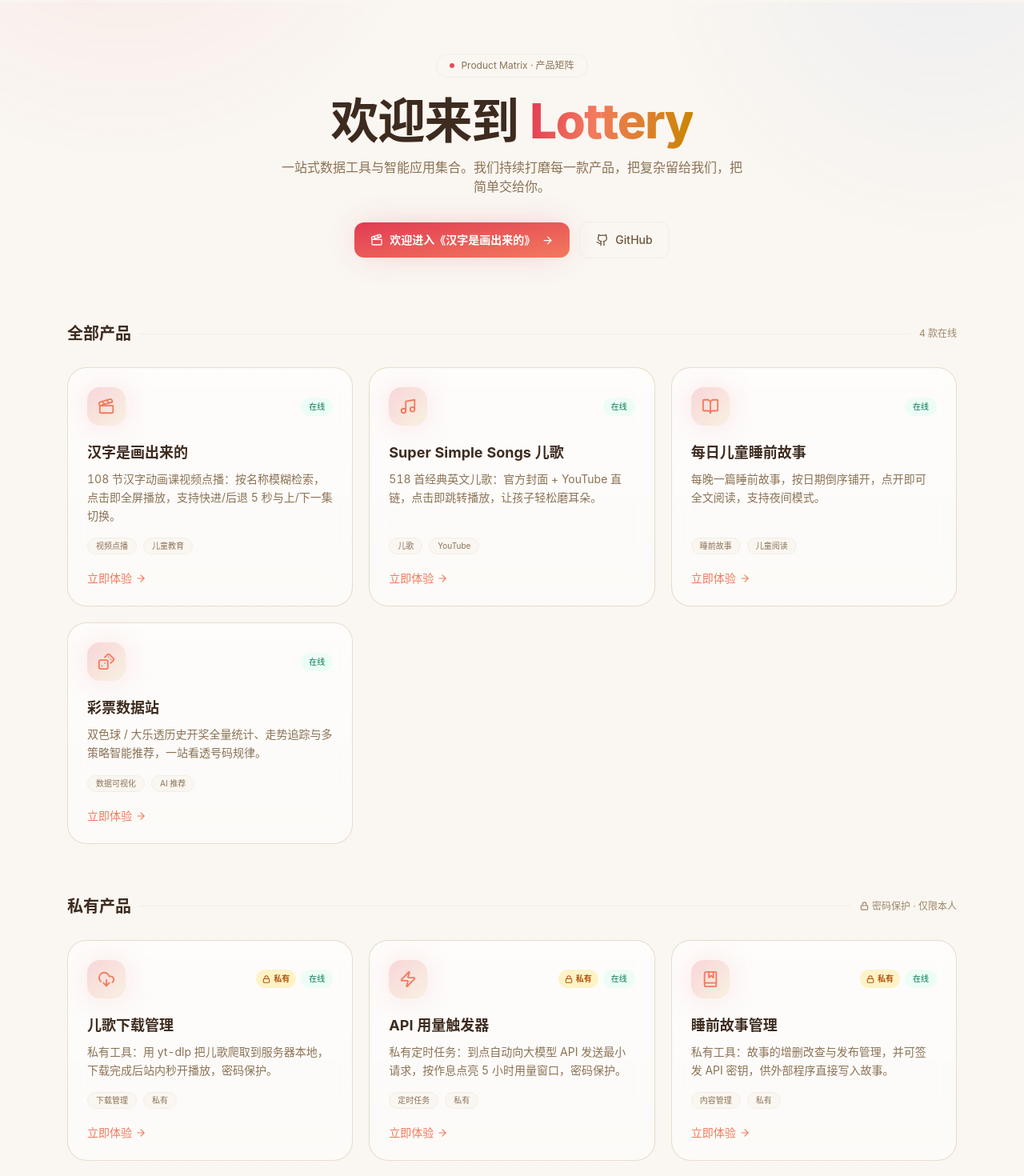
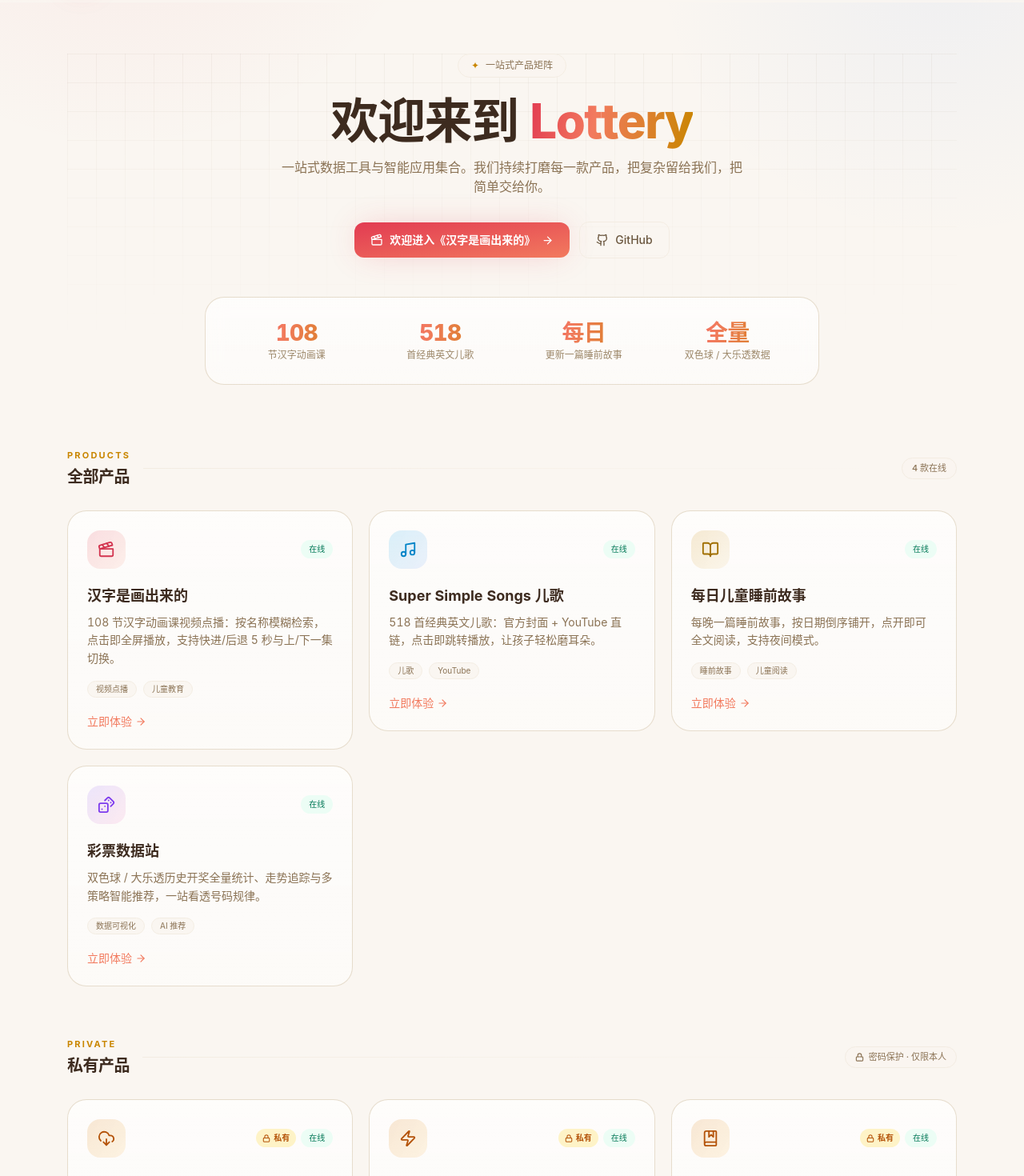
Before and after one commit to Congxiang1994/Lottery, a React (Vite) app in the folder frontend/: page / in a window 1280 px wide. Shown: the part 60-1530 px from the top of the page at 80% size. Built offline with nearby package versions, Linux system fonts and the light colour scheme; no server answers.

Commit message:
portal: 首页质感升级——图标配色/入场动画/数据亮点条/hero纹理/双层阴影

```diff
--- a/frontend/src/index.css
+++ b/frontend/src/index.css
@@ -55,7 +55,43 @@ body {
 .card-hover:hover {
   transform: translateY(-4px);
   border-color: rgba(201, 134, 0, 0.45);
-  box-shadow: 0 18px 40px -18px rgba(61, 43, 31, 0.25);
+  /* 双层阴影：近实贴边 + 远虚扩散，更有「浮起」质感 */
+  box-shadow:
+    0 4px 10px -4px rgba(61, 43, 31, 0.12),
+    0 24px 48px -20px rgba(61, 43, 31, 0.28);
+}
+
+/* hero 顶部极淡网格纹理，向下渐隐 */
+.hero-grid {
+  background-image:
+    linear-gradient(rgba(139, 115, 85, 0.07) 1px, transparent 1px),
+    linear-gradient(90deg, rgba(139, 115, 85, 0.07) 1px, transparent 1px);
+  background-size: 36px 36px;
+  -webkit-mask-image: linear-gradient(to bottom, rgba(0, 0, 0, 0.9), transparent 85%);
+  mask-image: linear-gradient(to bottom, rgba(0, 0, 0, 0.9), transparent 85%);
+}
+
+/* ---------- 首页卡片图标配色（tint-*）----------
+   浅色底 + 同系深色图标，hover 光晕由卡片统一处理。 */
+.tint-red {
+  background: linear-gradient(135deg, rgba(226, 59, 82, 0.16), rgba(242, 122, 94, 0.1));
+  color: #d33550;
+}
+.tint-sky {
+  background: linear-gradient(135deg, rgba(14, 165, 233, 0.15), rgba(59, 130, 246, 0.1));
+  color: #0284c7;
+}
+.tint-gold {
+  background: linear-gradient(135deg, rgba(201, 134, 0, 0.16), rgba(232, 195, 122, 0.12));
+  color: #a06f00;
+}
+.tint-violet {
+  background: linear-gradient(135deg, rgba(139, 92, 246, 0.15), rgba(236, 72, 153, 0.1));
+  color: #7c3aed;
+}
+.tint-amber {
+  background: linear-gradient(135deg, rgba(217, 119, 6, 0.16), rgba(245, 158, 11, 0.1));
+  color: #b45309;
 }
 
 /* 滚动条（浅色） */
@@ -186,7 +222,38 @@ body {
 /* 卡片 hover 阴影在暗底上收敛 */
 .site-night .card-hover:hover {
   border-color: rgba(232, 195, 122, 0.4);
-  box-shadow: 0 18px 40px -18px rgba(0, 0, 0, 0.55);
+  box-shadow:
+    0 4px 10px -4px rgba(0, 0, 0, 0.4),
+    0 24px 48px -20px rgba(0, 0, 0, 0.6);
+}
+
+/* hero 网格纹理：暗底下用暖金线、更淡 */
+.site-night .hero-grid {
+  background-image:
+    linear-gradient(rgba(232, 195, 122, 0.06) 1px, transparent 1px),
+    linear-gradient(90deg, rgba(232, 195, 122, 0.06) 1px, transparent 1px);
+}
+
+/* 卡片图标 tint 暗色适配：暗底提亮 + 图标换亮色 */
+.site-night .tint-red {
+  background: linear-gradient(135deg, rgba(242, 122, 94, 0.22), rgba(226, 59, 82, 0.14));
+  color: #f5938a;
+}
+.site-night .tint-sky {
+  background: linear-gradient(135deg, rgba(56, 189, 248, 0.2), rgba(59, 130, 246, 0.14));
+  color: #67cdf5;
+}
+.site-night .tint-gold {
+  background: linear-gradient(135deg, rgba(232, 195, 122, 0.22), rgba(201, 134, 0, 0.14));
+  color: #e8c37a;
+}
+.site-night .tint-violet {
+  background: linear-gradient(135deg, rgba(167, 139, 250, 0.2), rgba(139, 92, 246, 0.14));
+  color: #b7a3fb;
+}
+.site-night .tint-amber {
+  background: linear-gradient(135deg, rgba(245, 158, 11, 0.22), rgba(217, 119, 6, 0.14));
+  color: #f0b45c;
 }
 
 /* 导航 / 页脚（沿用原故事页夜间配方） */
--- a/frontend/src/portal/Portal.tsx
+++ b/frontend/src/portal/Portal.tsx
@@ -16,7 +16,8 @@ import {
 /**
  * 产品矩阵 —— 新增产品只需在此数组追加一项即可。
  * status: "live" 可点击进入；"soon" 为占位（灰度、不可点，用于展示平台扩展性）。
- * private: true 时卡片右上角显示「锁 + 私有」标识（密码保护功能）。
+ * private: true 时归入「私有产品」区块（密码保护功能）。
+ * tint: 卡片图标配色（index.css 中的 .tint-* 类，含夜间模式适配）。
  */
 const APPS: {
   id: string;
@@ -27,6 +28,7 @@ const APPS: {
   href: string;
   status: "live" | "soon";
   isPrivate?: boolean;
+  tint: "red" | "sky" | "gold" | "violet" | "amber";
 }[] = [
   {
     id: "hanzi",
@@ -36,6 +38,7 @@ const APPS: {
     tags: ["视频点播", "儿童教育"],
     href: "/hanzi",
     status: "live",
+    tint: "red",
   },
   {
     id: "babysong",
@@ -45,6 +48,7 @@ const APPS: {
     tags: ["儿歌", "YouTube"],
     href: "/babysong",
     status: "live",
+    tint: "sky",
   },
   {
     id: "story",
@@ -54,6 +58,7 @@ const APPS: {
     tags: ["睡前故事", "儿童阅读"],
     href: "/story",
     status: "live",
+    tint: "gold",
   },
   {
     id: "lottery",
@@ -63,6 +68,7 @@ const APPS: {
     tags: ["数据可视化", "AI 推荐"],
     href: "/lottery",
     status: "live",
+    tint: "violet",
   },
   {
     id: "babysong-admin",
@@ -73,6 +79,7 @@ const APPS: {
     href: "/babysong-admin",
     status: "live",
     isPrivate: true,
+    tint: "amber",
   },
   {
     id: "trigger",
@@ -83,6 +90,7 @@ const APPS: {
     href: "/trigger",
     status: "live",
     isPrivate: true,
+    tint: "amber",
   },
   {
     id: "story-admin",
@@ -93,7 +101,16 @@ const APPS: {
     href: "/story-admin",
     status: "live",
     isPrivate: true,
+    tint: "amber",
   },
+];
+
+/* 首页数据亮点：只在有确定数据时追加，避免虚标 */
+const STATS: { value: string; label: string }[] = [
+  { value: "108", label: "节汉字动画课" },
+  { value: "518", label: "首经典英文儿歌" },
+  { value: "每日", label: "更新一篇睡前故事" },
+  { value: "全量", label: "双色球 / 大乐透数据" },
 ];
 
 export default function Portal() {
@@ -104,22 +121,38 @@ export default function Portal() {
     <div className="pt-12 sm:pt-16">
       {/* Hero */}
       <section className="relative text-center">
-        <div className="mx-auto mb-6 inline-flex items-center gap-2 rounded-full border border-paper-200 bg-paper-100 px-4 py-1.5 text-xs text-paper-700">
-          <span className="h-1.5 w-1.5 animate-pulse rounded-full bg-brand-red" />
-          Product Matrix · 产品矩阵
+        {/* 极淡网格纹理，向下渐隐 */}
+        <div
+          aria-hidden
+          className="hero-grid pointer-events-none absolute inset-x-0 top-0 h-[420px]"
+        />
+        <div className="relative">
+          <div className="mx-auto mb-6 inline-flex animate-rise items-center gap-2 rounded-full border border-paper-200 bg-paper-100/80 px-4 py-1.5 text-xs font-medium text-paper-700 backdrop-blur">
+            <span className="text-brand-gold">✦</span>
+            一站式产品矩阵
           </div>
-        <h1 className="text-4xl font-extrabold leading-[1.08] tracking-tight sm:text-6xl">
+          <h1
+            className="animate-rise text-4xl font-extrabold leading-[1.08] tracking-tight sm:text-6xl"
+            style={{ animationDelay: "70ms" }}
+          >
             欢迎来到 <span className="gradient-text">Lottery</span>
           </h1>
-        <p className="mx-auto mt-4 max-w-xl text-sm text-paper-700 sm:text-base">
+          <p
+            className="animate-rise mx-auto mt-4 max-w-xl text-sm text-paper-700 sm:text-base"
+            style={{ animationDelay: "140ms" }}
+          >
             一站式数据工具与智能应用集合。我们持续打磨每一款产品，把复杂留给我们，把简单交给你。
           </p>
-        <div className="mt-8 flex flex-wrap items-center justify-center gap-3">
+          <div
+            className="animate-rise mt-8 flex flex-wrap items-center justify-center gap-3"
+            style={{ animationDelay: "210ms" }}
+          >
             <Link
               to="/hanzi"
               className="flex items-center gap-2 rounded-xl bg-gradient-to-br from-brand-red to-brand-red2 px-5 py-3 text-sm font-semibold text-white shadow-glow transition hover:opacity-90"
             >
-            <Clapperboard size={16} /> 欢迎进入《汉字是画出来的》 <ArrowRight size={15} />
+              <Clapperboard size={16} /> 欢迎进入《汉字是画出来的》{" "}
+              <ArrowRight size={15} />
             </Link>
             <a
               href="https://github.com/Congxiang1994/Lottery"
@@ -130,43 +163,98 @@ export default function Portal() {
               <Github size={16} /> GitHub
             </a>
           </div>
+
+          {/* 数据亮点条 */}
+          <div
+            className="animate-rise glass mx-auto mt-12 grid max-w-3xl grid-cols-2 gap-y-6 rounded-3xl px-6 py-6 sm:grid-cols-4 sm:py-7"
+            style={{ animationDelay: "280ms" }}
+          >
+            {STATS.map((s) => (
+              <div key={s.label} className="text-center">
+                <div className="gradient-text text-2xl font-extrabold tracking-tight sm:text-[28px]">
+                  {s.value}
+                </div>
+                <div className="mt-1 text-[11px] leading-snug text-paper-600 sm:text-xs">
+                  {s.label}
+                </div>
+              </div>
+            ))}
+          </div>
+        </div>
       </section>
 
       {/* 全部产品（公开在线） */}
       <section className="mt-16 sm:mt-20">
-        <div className="mb-7 flex items-center gap-3">
-          <h2 className="text-xl font-bold">全部产品</h2>
-          <span className="h-px flex-1 bg-paper-200" />
-          <span className="text-xs text-paper-600">{liveApps.length} 款在线</span>
+        <SectionHeader
+          eyebrow="Products"
+          title="全部产品"
+          badge={`${liveApps.length} 款在线`}
+        />
+        <div className="grid gap-5 sm:grid-cols-2 lg:grid-cols-3">
+          {liveApps.map((app, i) => (
+            <div
+              key={app.id}
+              className="animate-rise"
+              style={{ animationDelay: `${340 + i * 70}ms` }}
+            >
+              <AppCard app={app} />
             </div>
-
-        <div className="grid gap-5 sm:grid-cols-2 lg:grid-cols-3">
-          {liveApps.map((app) => (
-            <AppCard key={app.id} app={app} />
           ))}
         </div>
       </section>
 
       {/* 私有产品 */}
       <section className="mt-14 sm:mt-16">
-        <div className="mb-7 flex items-center gap-3">
-          <h2 className="text-xl font-bold">私有产品</h2>
-          <span className="h-px flex-1 bg-paper-200" />
-          <span className="inline-flex items-center gap-1 text-xs text-paper-600">
-            <Lock size={11} strokeWidth={2.5} /> 密码保护 · 仅限本人
-          </span>
+        <SectionHeader
+          eyebrow="Private"
+          title="私有产品"
+          badge="密码保护 · 仅限本人"
+          badgeIcon={<Lock size={11} strokeWidth={2.5} />}
+        />
+        <div className="grid gap-5 sm:grid-cols-2 lg:grid-cols-3">
+          {privateApps.map((app, i) => (
+            <div
+              key={app.id}
+              className="animate-rise"
+              style={{ animationDelay: `${i * 70}ms` }}
+            >
+              <AppCard app={app} />
             </div>
-
-        <div className="grid gap-5 sm:grid-cols-2 lg:grid-cols-3">
-          {privateApps.map((app) => (
-            <AppCard key={app.id} app={app} />
           ))}
         </div>
       </section>
 
-      <p className="mt-14 text-center text-xs text-paper-500">
+      <p className="animate-rise mt-14 text-center text-[11px] tracking-[0.08em] text-paper-500">
         更多产品正在路上 · 关注 GitHub 获取最新动态
       </p>
+    </div>
+  );
+}
+
+function SectionHeader({
+  eyebrow,
+  title,
+  badge,
+  badgeIcon,
+}: {
+  eyebrow: string;
+  title: string;
+  badge: string;
+  badgeIcon?: React.ReactNode;
+}) {
+  return (
+    <div className="mb-7 flex items-center gap-4">
+      <div className="shrink-0">
+        <div className="text-[11px] font-bold uppercase tracking-[0.2em] text-brand-gold">
+          {eyebrow}
+        </div>
+        <h2 className="mt-1 text-xl font-bold tracking-tight">{title}</h2>
+      </div>
+      <span className="h-px flex-1 bg-gradient-to-r from-paper-200 to-transparent" />
+      <span className="inline-flex shrink-0 items-center gap-1.5 rounded-full border border-paper-200 bg-paper-100/80 px-3 py-1 text-[11px] font-medium text-paper-700">
+        {badgeIcon}
+        {badge}
+      </span>
     </div>
   );
 }
@@ -186,10 +274,14 @@ function AppCard({
           : "border-paper-100 bg-paper-50"
       }`}
     >
+      {/* hover 时亮起的顶部渐变高光线 */}
+      <div className="pointer-events-none absolute inset-x-8 top-0 h-px bg-gradient-to-r from-transparent via-brand-gold/70 to-transparent opacity-0 transition duration-300 group-hover:opacity-100" />
       <div className="pointer-events-none absolute -right-10 -top-10 h-32 w-32 rounded-full bg-brand-red/15 blur-3xl opacity-0 transition group-hover:opacity-100" />
       <div className="relative flex h-full flex-col">
         <div className="flex items-center justify-between">
-          <span className="grid h-12 w-12 place-items-center rounded-2xl bg-gradient-to-br from-brand-red/20 to-brand-gold/10 text-brand-red2 shadow-glow">
+          <span
+            className={`grid h-12 w-12 place-items-center rounded-2xl tint-${app.tint} transition duration-300 group-hover:scale-110`}
+          >
             <app.icon size={22} />
           </span>
           <span className="flex items-center gap-1.5">
```
Lines whose indentation alone changed are shown as unchanged.
